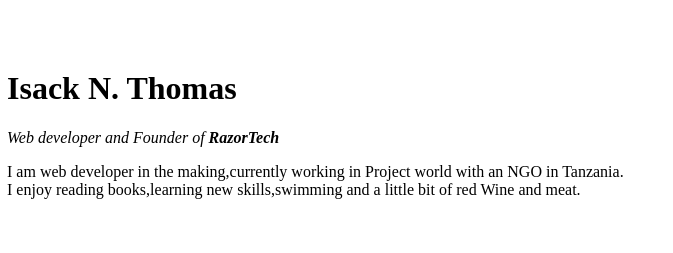
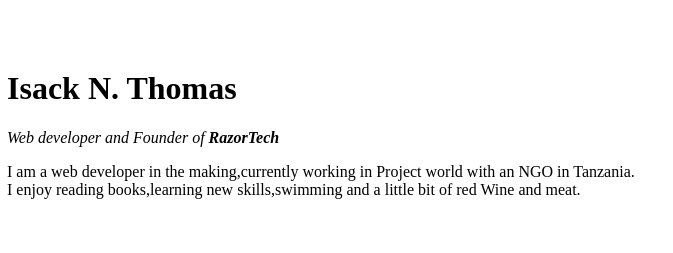
Before and after one commit to zac1003/CV, a plain HTML site: page index.html in a window 1280 px wide. Shown: the top 253 px of the page, 255-928 px from the left. Drawn offline with Linux system fonts and the light colour scheme.

Commit message:
Profile content edit

```diff
--- a/index.html
+++ b/index.html
@@ -12,7 +12,7 @@
       <td><img src="Isack-modified2.png" alt="Isack's profile picture"></td>
       <td><h1>Isack N. Thomas</h1>
       <p><em>Web developer and Founder of <strong>RazorTech</strong></em></p>
-      <p>I am web developer in the making,currently working in Project world with an NGO in Tanzania. <br>I enjoy reading books,learning new skills,swimming and a little bit of red Wine and meat.</p></td>
+      <p>I am a web developer in the making,currently working in Project world with an NGO in Tanzania. <br>I enjoy reading books,learning new skills,swimming and a little bit of red Wine and meat.</p></td>
     </tr>
   </table>
 
```
